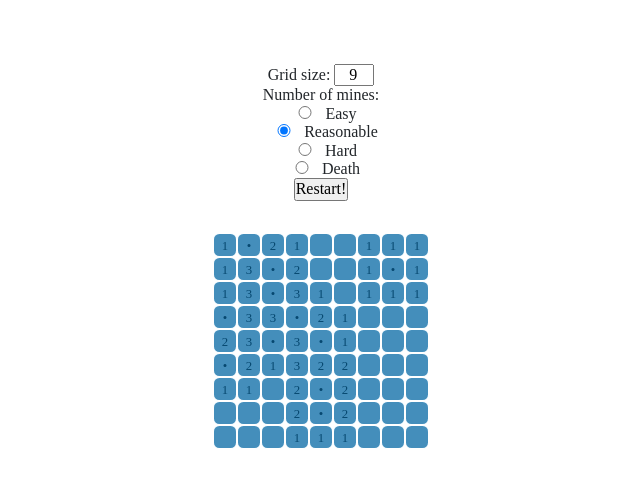
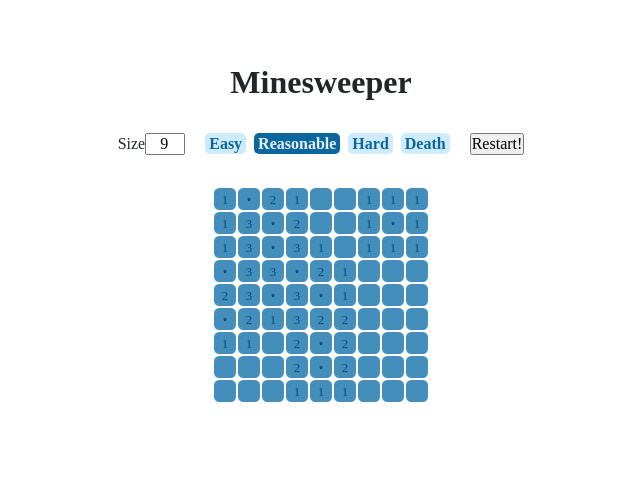
Before and after one commit to sophiamersmann/minesweeper, a Vue app: page / in a window 1280 px wide. Shown: the top 486 px of the page, without its empty margins (319-959 px from the left). Built offline with nearby package versions, Linux system fonts and the light colour scheme.

Commit message:
General layout of the navigation menu

```diff
--- a/src/components/Grid.vue
+++ b/src/components/Grid.vue
@@ -1,7 +1,8 @@
 <template>
+  <h1>Minesweeper</h1>
   <nav>
     <div>
-      <label for="size">Grid size: </label>
+      <label for="input-size">Size</label>
       <input
         v-model.number="size"
         type="number"
@@ -11,8 +12,7 @@
         @change="start"
       />
     </div>
-    <div>
-      <label for="size">Number of mines: </label>
+    <div id="select-difficulty">
       <div>
         <input
           type="radio"
@@ -176,9 +176,31 @@ export default {
 <style scoped>
 nav {
   margin: var(--spacing) 0;
+  display: flex;
+  justify-content: center;
+  align-items: baseline;
+  gap: calc(var(--spacing) / 2);
 }
 nav input {
   width: 40px;
   text-align: right;
 }
+#select-difficulty div {
+  display: inline;
+}
+#select-difficulty input {
+  display: none;
+}
+#select-difficulty label {
+  margin: calc(var(--spacing) / 8);
+  background-color: var(--accent-light);
+  padding: calc(var(--spacing) / 16) calc(var(--spacing) / 8);
+  border-radius: 5px;
+  color: var(--accent);
+  font-weight: bold;
+}
+#select-difficulty input:checked + label {
+  background-color: var(--accent);
+  color: hsla(0, 100%, 100%, 0.9);
+}
 </style>
```
